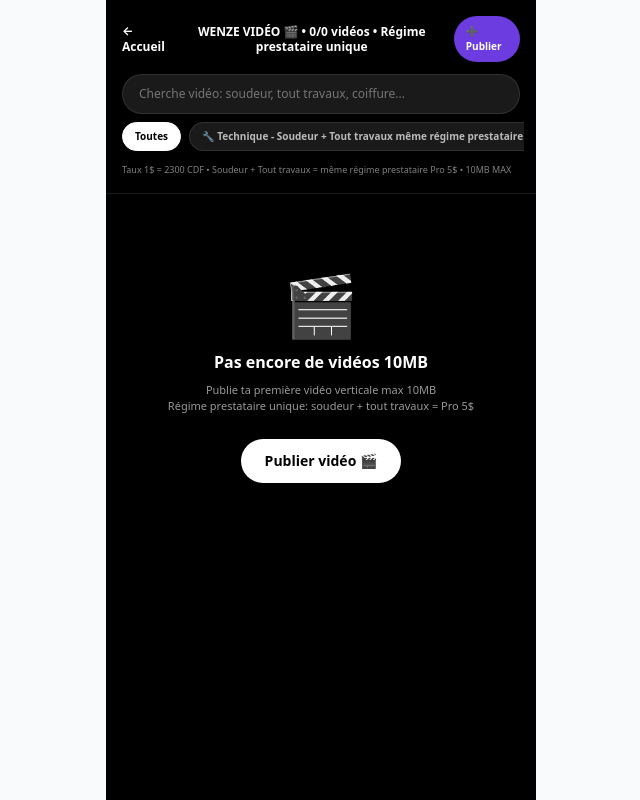
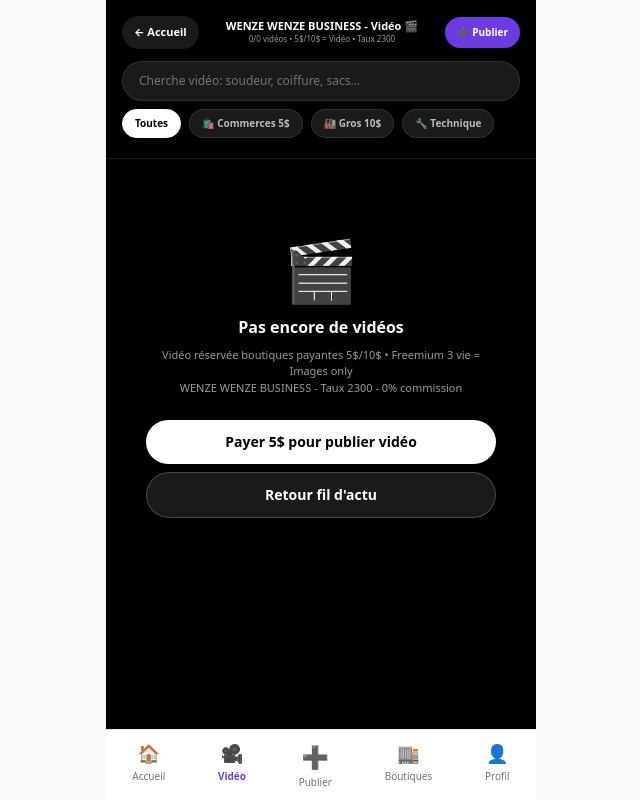
Before and after one commit to kongolokelvin47-cmd/Wenze-pwa, a Next.js app: page /video in a window 1280 px wide. Shown: the whole page, without its empty margins (319-959 px from the left). Built offline with nearby package versions, Linux system fonts and the light colour scheme.

Commit message:
Refactor VideoPage component with improvements

```diff
--- a/app/video/page.tsx
+++ b/app/video/page.tsx
@@ -1,150 +1,212 @@
 "use client";
-import { useState, useEffect, useRef, useMemo } from "react";
+import { useState, useEffect, useRef, useMemo, Suspense } from "react";
 import Link from "next/link";
-import { CATEGORIES_WENZE, getCategorieById } from "@/lib/categories";
-import { TAUX_CDF } from "@/lib/paiement";
+import { useRouter, useSearchParams } from "next/navigation";
+import { CATEGORIES_WENZE, getCategorieById, normalizeCategorie } from "@/lib/categories";
+import { TAUX_CDF, toCDF } from "@/lib/paiement";
 
-const cleanWhatsapp = (n: string) => (n || "").toString().replace(/[^0-9]/g, "");
+export const dynamic = 'force-dynamic';
 
-export default function VideoPage() {
+const cleanWa = (n: string) => (n || "").toString().replace(/[^0-9]/g,"");
+
+function VideoContent() {
+  const router = useRouter();
+  const searchParams = useSearchParams();
+  const focusId = searchParams.get("id");
   const [videos, setVideos] = useState<any[]>([]);
-  const [filter, setFilter] = useState<"all" | "technique" | "beaute" | "commerce" | "alimentation">("all");
+  const [filter, setFilter] = useState<string>("all");
   const [search, setSearch] = useState("");
   const videoRefs = useRef<Map<string, HTMLVideoElement>>(new Map());
 
+  // ✅ FIX 1 - LECTURE RÉELLE depuis isVideo + photo (ton publier sauve comme ça)
   useEffect(() => {
     try {
       const list = JSON.parse(localStorage.getItem("wenze_annonces_list") || "[]");
-      const vids = list.filter((a:any) => (a.typeMedia === "video" || a.video) && (a.ownerWhatsapp || a.whatsapp)).reverse();
+      // Supporte les 2 anciens formats: isVideo + typeMedia + video
+      const vids = list.filter((a:any) =>
+        (a.isVideo === true || a.typeMedia === "video" || a.video) && (a.photo || a.video)
+      ).map((a:any)=> ({
+        ...a,
+        videoUrl: a.video || a.photo, // photo contient data:video si vidéo
+        categorieId: normalizeCategorie(a.categorieId || a.categorie || "commerces-services"),
+        prix: Math.round(Number(a.prix||0)),
+        prixCDF: a.prixCDF ? Math.round(Number(a.prixCDF)) : toCDF(Math.round(Number(a.prix||0))),
+        ownerWa: cleanWa(a.ownerWhatsapp || a.whatsapp || ""),
+      })).reverse();
+
+      // Si ?id, mettre en premier
+      if(focusId){
+        vids.sort((a:any,b:any)=> (a.id===focusId?-1:b.id===focusId?1:0));
+      }
       setVideos(vids);
+
+      if(focusId){
+        setTimeout(()=>{
+          document.getElementById(`vid-${focusId}`)?.scrollIntoView({ behavior:"smooth", block:"center" });
+        }, 400);
+      }
     } catch {}
-  }, []);
+  }, [focusId]);
 
-  // Anti-facture TikTok
+  // ✅ FIX 2 - Observer TikTok pro - play/pause auto
   useEffect(() => {
     const observer = new IntersectionObserver((entries) => {
       entries.forEach(entry => {
         const video = entry.target as HTMLVideoElement;
-        if (entry.isIntersecting) video.play().catch(()=>{});
-        else video.pause();
+        if (entry.isIntersecting) {
+          video.play().catch(()=>{});
+        } else {
+          video.pause();
+        }
       });
     }, { threshold: 0.7 });
-    videoRefs.current.forEach(v => observer.observe(v));
-    return () => observer.disconnect();
+
+    // Attendre que refs soient remplies
+    const t = setTimeout(()=>{
+      videoRefs.current.forEach(v => observer.observe(v));
+    }, 300);
+
+    return () => {
+      clearTimeout(t);
+      observer.disconnect();
+    };
   }, [videos]);
 
   const filtered = useMemo(() => {
     return videos.filter((v: any) => {
-      const catId = (v.categorieId || v.categorie || "").toLowerCase();
+      const catId = (v.categorieId || "").toLowerCase();
       const act = (v.activiteId || v.activite || "").toLowerCase();
       const q = search.toLowerCase();
 
-      // Filtre technique = soudeur + tout travaux même régime
-      if (filter !== "all") {
-        const isTech = filter === "technique" && (catId.includes("technique") || act.includes("soudeur") || act.includes("tout-travaux"));
-        if (filter === "technique" && !isTech) return false;
-        if (filter !== "technique" && !catId.includes(filter)) return false;
+      if (filter !== "all" && !catId.includes(filter) && !act.includes(filter)) {
+        // technique = soudeur + tout-travaux même régime 5$
+        if(filter==="technique"){
+          const isTech = catId.includes("technique") || act.includes("soudeur") || act.includes("tout-travaux") || act.includes("electric");
+          if(!isTech) return false;
+        } else {
+          return false;
+        }
       }
-
-      if (search && !`${v.titre} ${v.description} ${v.user} ${v.profession} ${act} ${catId}`.toLowerCase().includes(q)) return false;
+      if (search && !`${v.titre} ${v.description} ${v.ownerName||v.user} ${act} ${catId}`.toLowerCase().includes(q)) return false;
       return true;
     });
   }, [videos, filter, search]);
 
-  const getCategorieInfo = (v: any) => {
-    const cat = getCategorieById((v.categorieId || v.categorie || "").toLowerCase());
-    return cat ? { label: cat.titreCourt, icon: cat.icon } : { label: v.categorie || "Autre", icon: "📦" };
+  const getCatInfo = (v:any)=> {
+    const cat = getCategorieById(v.categorieId);
+    return cat ? { label: cat.titreCourt, icon: cat.icon, prixUSD: cat.prixUSD } : { label: v.categorieId, icon:"📦", prixUSD:5 };
   };
 
-  const getWaLink = (v: any) => {
-    const catInfo = getCategorieInfo(v);
-    const isSpecial = (v.activite || "").toLowerCase().includes("soudeur") || (v.activite || "").toLowerCase().includes("tout-travaux");
-    const regimeTxt = isSpecial ? "Régime Prestataire Technique Unique - Soudeur + Tout travaux 5$" : "Régime Prestataire";
-    const msg = `Bonjour ${v.user}, je viens de WENZE VIDÉO 🎬 ${catInfo.label} - ${regimeTxt} - Je veux "${v.titre}" à ${v.prix}$ - owner ${cleanWhatsapp(v.ownerWhatsapp).slice(-4)}`;
-    return `https://wa.me/${cleanWhatsapp(v.ownerWhatsapp || v.whatsapp)}?text=${encodeURIComponent(msg)}`;
+  const getWaLink = (v:any)=>{
+    const catInfo = getCatInfo(v);
+    const msg = `Bonjour ${v.ownerName||v.user||"WENZE WENZE BUSINESS"}, je viens de WENZE WENZE BUSINESS Vidéo 🎬 ${catInfo.label} - Je veux "${v.titre}" à ${v.prix}$ / ${v.prixCDF.toLocaleString()} CDF - ${v.id}`;
+    return `https://wa.me/${v.ownerWa}?text=${encodeURIComponent(msg)}`;
   };
 
   return (
-    <div className="max-w-[430px] mx-auto bg-black min-h-screen pb-20 text-white">
+    <div className="max-w-[430px] mx-auto bg-black min-h-screen pb-24 text-white">
       <header className="sticky top-0 bg-black/90 backdrop-blur z-20 p-4 border-b border-white/10">
         <div className="flex justify-between items-center">
-          <Link href="/" className="text-xs font-bold">← Accueil</Link>
-          <h1 className="font-black text-[12px] text-center leading-tight">WENZE VIDÉO 🎬 • {filtered.length}/{videos.length} vidéos • Régime prestataire unique</h1>
-          <Link href="/publier?boost=video" className="text-[10px] bg-[#6C3CE0] px-3 py-2 rounded-full font-bold">➕ Publier</Link>
+          <button onClick={()=> router.push("/")} className="text-[11px] font-bold bg-white/10 px-3 py-2 rounded-full">← Accueil</button>
+          <div className="text-center">
+            {/* ✅ NOM GARDÉ */}
+            <h1 className="font-black text-[11px] leading-tight">WENZE WENZE BUSINESS - Vidéo 🎬</h1>
+            <p className="text-[8px] text-white/60">{filtered.length}/{videos.length} vidéos • 5$/10$ = Vidéo • Taux {TAUX_CDF}</p>
+          </div>
+          <button onClick={()=> router.push("/publier?cat=commerces-services")} className="text-[10px] bg-[#6C3CE0] px-3 py-2 rounded-full font-bold">➕ Publier</button>
         </div>
 
         <div className="mt-3 space-y-2">
-          <input value={search} onChange={e=>setSearch(e.target.value)} placeholder="Cherche vidéo: soudeur, tout travaux, coiffure..." className="w-full bg-white/10 border border-white/10 rounded-full py-2.5 px-4 text-[12px] text-white placeholder:text-white/40 outline-none focus:border-[#6C3CE0]" />
-          <div className="flex gap-2 overflow-x-auto pb-1 -mx-1 px-1">
+          <input value={search} onChange={e=>setSearch(e.target.value)} placeholder="Cherche vidéo: soudeur, coiffure, sacs..." className="w-full bg-white/10 border border-white/10 rounded-full py-2.5 px-4 text-[12px] text-white placeholder:text-white/40 outline-none focus:border-[#6C3CE0]" />
+          <div className="flex gap-2 overflow-x-auto pb-1 -mx-1 px-1 scrollbar-none">
             {[
               { id: "all", label: "Toutes" },
-              { id: "technique", label: "🔧 Technique - Soudeur + Tout travaux même régime prestataire" },
-              { id: "beaute", label: "💅 Beauté" },
-              { id: "commerce", label: "👕 Commerce" },
-              { id: "alimentation", label: "🍲 Alimentation" },
+              { id: "commerces-services", label: "🛍️ Commerces 5$" },
+              { id: "gros-autres", label: "🏭 Gros 10$" },
+              { id: "technique", label: "🔧 Technique" },
             ].map(f => (
-              <button key={f.id} onClick={()=>setFilter(f.id as any)} className={`whitespace-nowrap px-3 py-1.5 rounded-full text-[10px] font-bold border ${filter===f.id ? "bg-white text-black border-white" : "bg-white/10 text-white/70 border-white/10"}`}>
+              <button key={f.id} onClick={()=>setFilter(f.id)} className={`whitespace-nowrap px-3 py-1.5 rounded-full text-[10px] font-bold border ${filter===f.id ? "bg-white text-black border-white" : "bg-white/10 text-white/70 border-white/10"}`}>
                 {f.label}
               </button>
             ))}
           </div>
         </div>
-        <p className="text-[9px] text-white/50 mt-2">Taux 1$ = {TAUX_CDF} CDF • Soudeur + Tout travaux = même régime prestataire Pro 5$ • 10MB MAX</p>
       </header>
 
       {filtered.length === 0 ? (
         <div className="p-10 text-center mt-10">
           <p className="text-6xl">🎬</p>
-          <p className="font-bold mt-4">{videos.length === 0 ? "Pas encore de vidéos 10MB" : `Pas de vidéo dans ${filter}`}</p>
-          <p className="text-[11px] opacity-60 mt-2">{videos.length === 0 ? "Publie ta première vidéo verticale max 10MB" : `Filtre: ${filter} • Recherche: ${search || "aucune"}`}<br/>Régime prestataire unique: soudeur + tout travaux = Pro 5$</p>
-          <Link href="/publier?boost=video" className="mt-6 inline-block bg-white text-black px-6 py-3 rounded-full font-bold text-sm">Publier vidéo 🎬</Link>
+          <p className="font-bold mt-4">{videos.length === 0 ? "Pas encore de vidéos" : `Pas de vidéo dans ${filter}`}</p>
+          <p className="text-[11px] opacity-60 mt-2">Vidéo réservée boutiques payantes 5$/10$ • Freemium 3 vie = Images only<br/>WENZE WENZE BUSINESS - Taux {TAUX_CDF} - 0% commission</p>
+          <div className="mt-6 flex flex-col gap-2">
+            <button onClick={()=> router.push("/abonnement")} className="bg-white text-black px-6 py-3 rounded-full font-bold text-sm">Payer 5$ pour publier vidéo</button>
+            <button onClick={()=> router.push("/")} className="bg-white/10 border border-white/20 text-white px-6 py-3 rounded-full font-bold text-sm">Retour fil d'actu</button>
+          </div>
         </div>
       ) : (
-        <div className="snap-y snap-mandatory h-[calc(100vh-120px)] overflow-y-scroll">
+        <div className="snap-y snap-mandatory h-[calc(100vh-150px)] overflow-y-scroll">
           {filtered.map((v) => {
-            const catInfo = getCategorieInfo(v);
-            const isSpecialRegime = (v.activiteId || v.activite || "").toLowerCase().includes("soudeur") || (v.activiteId || v.activite || "").toLowerCase().includes("tout-travaux");
+            const catInfo = getCatInfo(v);
+            const isFocus = v.id===focusId;
             return (
-              <div key={v.id} className="snap-start h-[calc(100vh-120px)] relative flex items-end bg-black border-b border-white/5">
+              <div key={v.id} id={`vid-${v.id}`} className={`snap-start h-[calc(100vh-150px)] relative flex items-end bg-black border-b border-white/5 ${isFocus?"ring-2 ring-red-600":""}`}>
                 <video
-                  ref={(el) => { if (el) videoRefs.current.set(v.id, el); }}
-                  src={v.video}
+                  ref={(el) => { if (el) videoRefs.current.set(v.id, el); else videoRefs.current.delete(v.id); }}
+                  src={v.videoUrl}
                   className="absolute inset-0 w-full h-full object-contain bg-black"
                   loop
                   muted
                   playsInline
+                  controls={false}
+                  autoPlay={isFocus}
                   preload="metadata"
+                  onClick={(e)=> (e.target as HTMLVideoElement).paused ? (e.target as HTMLVideoElement).play() : (e.target as HTMLVideoElement).pause()}
                 />
-                <div className="absolute inset-0 bg-gradient-to-t from-black via-black/20 to-transparent pointer-events-none" />
+                <div className="absolute inset-0 bg-gradient-to-t from-black via-black/10 to-transparent pointer-events-none" />
+
+                {isFocus && <div className="absolute top-3 left-3 bg-red-600 text-white text-[9px] font-black px-2 py-1 rounded-full animate-pulse">▶️ Lecture depuis fil d'actu</div>}
 
                 <div className="relative p-4 w-full z-10">
                   <div className="flex gap-2 mb-2 flex-wrap">
-                    <span className="text-[9px] bg-white/20 backdrop-blur px-2 py-1 rounded-full font-bold">🎬 10MB MAX</span>
-                    <span className="text-[9px] bg-green-500/80 px-2 py-1 rounded-full font-bold">🔒 {cleanWhatsapp(v.ownerWhatsapp||v.whatsapp).slice(-4)}</span>
-                    <span className="text-[9px] bg-[#6C3CE0] px-2 py-1 rounded-full font-bold">{v.prix}$ • {catInfo.icon} {catInfo.label}</span>
-                    {isSpecialRegime && <span className="text-[8px] bg-[#00C950] px-2 py-1 rounded-full font-bold">PRESTATAIRE • Soudeur + Tout travaux même régime</span>}
+                    <span className="text-[9px] bg-white/20 backdrop-blur px-2 py-1 rounded-full font-bold">🎥 {catInfo.prixUSD}$ Boutique</span>
+                    <span className="text-[9px] bg-[#6C3CE0] px-2 py-1 rounded-full font-bold">{v.prix}$ / {v.prixCDF.toLocaleString()} CDF</span>
+                    <span className="text-[9px] bg-white/10 px-2 py-1 rounded-full">{catInfo.icon} {catInfo.label}</span>
                   </div>
-                  <p className="font-black text-[18px] leading-tight">{v.titre}</p>
-                  <p className="text-[13px] opacity-90 mt-1">👤 {v.user} • {v.profession || catInfo.label} • Régime: prestataire</p>
+                  <p className="font-black text-[16px] leading-tight">{v.titre}</p>
+                  <p className="text-[12px] opacity-80 mt-1">🏪 {v.ownerName||v.user||"WENZE WENZE BUSINESS"} • {v.commune||"Kinshasa"}</p>
                   <p className="text-[11px] opacity-60 mt-1 line-clamp-2">{v.description}</p>
 
                   <div className="grid grid-cols-2 gap-2 mt-3">
-                    <a href={getWaLink(v)} target="_blank" className="bg-[#00C950] text-white text-center py-3 rounded-full font-black text-sm">💬 WhatsApp</a>
-                    <Link href={`/boutique/${encodeURIComponent(v.ownerWhatsapp||v.whatsapp)}`} className="bg-white/10 backdrop-blur text-white text-center py-3 rounded-full font-bold text-sm border border-white/20">🏪 Boutique</Link>
+                    <a href={getWaLink(v)} target="_blank" className="bg-[#25D366] text-white text-center py-3 rounded-full font-black text-[12px]">💬 WhatsApp</a>
+                    <button onClick={()=> router.push(`/produit/${v.id}`)} className="bg-white text-black text-center py-3 rounded-full font-bold text-[12px]">Voir produit</button>
                   </div>
                 </div>
 
-                <div className="absolute right-2 bottom-32 z-10 flex flex-col gap-4">
-                  <div className="text-center"><p className="text-xl">❤️</p><p className="text-[10px]">Wenze</p></div>
-                  <div className="text-center"><p className="text-xl">💬</p><p className="text-[10px]">{v.user?.slice(0,4)}</p></div>
+                <div className="absolute right-2 bottom-28 z-10 flex flex-col gap-4">
+                  <button onClick={()=> router.push(`/produit/${v.id}`)} className="text-center"><p className="text-xl">❤️</p><p className="text-[9px]">WENZE</p></button>
+                  <button onClick={()=> router.push(`/boutique/${v.ownerWa}`)} className="text-center"><p className="text-xl">🏪</p><p className="text-[9px]">Boutique</p></button>
                 </div>
               </div>
             );
           })}
         </div>
       )}
+
+      <nav className="fixed bottom-0 max-w-[430px] w-full bg-white border-t flex justify-around py-2.5 text-[10px] z-30 text-black">
+        <button onClick={()=> router.push("/")} className="flex flex-col items-center gap-0.5 text-gray-500"><span className="text-[18px]">🏠</span>Accueil</button>
+        <button onClick={()=> router.push("/video")} className="font-bold text-[#6C3CE0] flex flex-col items-center gap-0.5"><span className="text-[18px]">🎥</span>Vidéo</button>
+        <button onClick={()=> router.push("/publier")} className="flex flex-col items-center gap-0.5 text-gray-500"><span className="text-[22px]">➕</span>Publier</button>
+        <button onClick={()=> router.push("/boutiques")} className="flex flex-col items-center gap-0.5 text-gray-500"><span className="text-[18px]">🏬</span>Boutiques</button>
+        <button onClick={()=> router.push("/profil")} className="flex flex-col items-center gap-0.5 text-gray-500"><span className="text-[18px]">👤</span>Profil</button>
+      </nav>
     </div>
   );
 }
 
-export const dynamic = 'force-dynamic';
+export default function VideoPageWrapper(){
+  return (
+    <Suspense fallback={<div className="max-w-[430px] mx-auto min-h-screen bg-black p-6"><div className="h-96 bg-white/10 rounded-2xl animate-pulse"/><p className="text-[10px] text-white/40 mt-2">WENZE WENZE BUSINESS Vidéo...</p></div>}>
+      <VideoContent/>
+    </Suspense>
+  )
+                                               }
```
